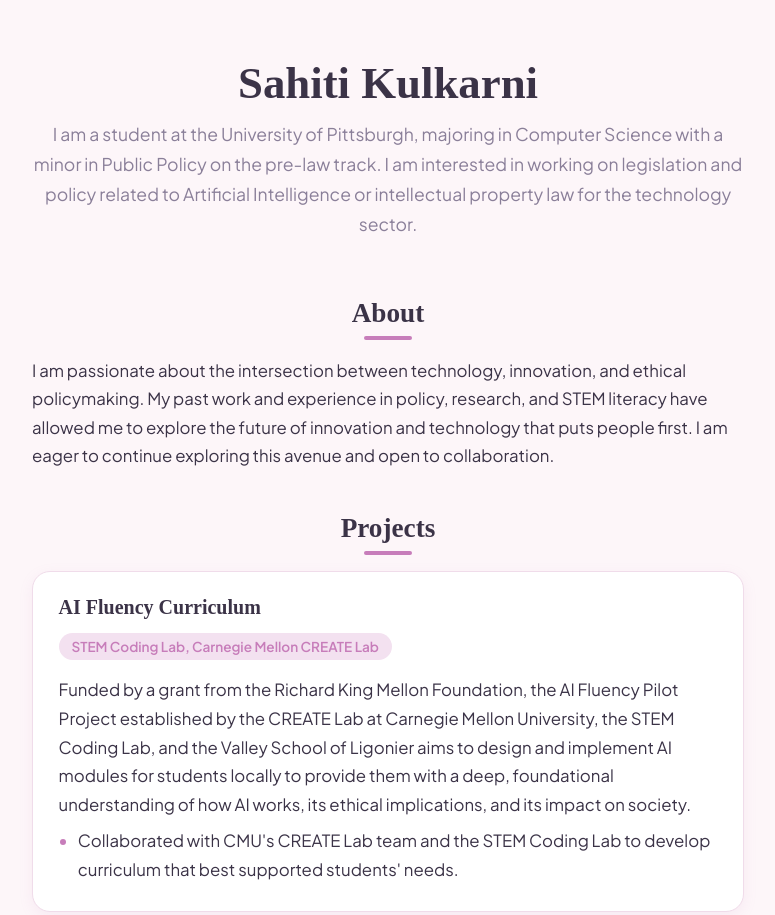
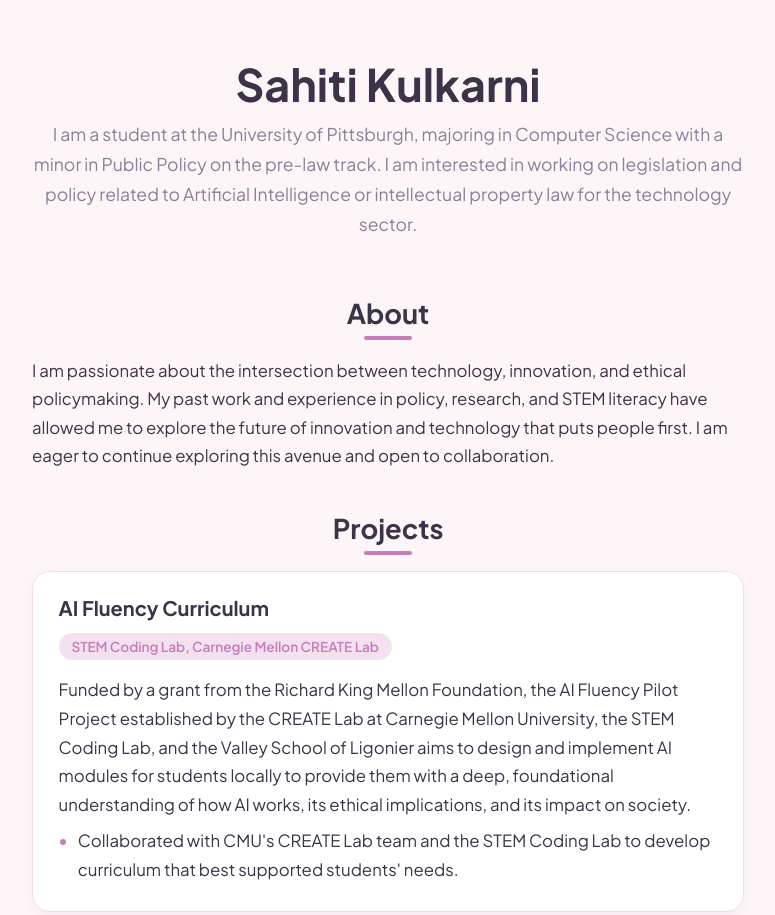
Before and after one commit to sahitikul/sahitikul.github.io, a plain HTML site: page index.html in a window 1280 px wide. Shown: the top 915 px of the page, without its empty margins (252-1027 px from the left). Drawn offline with Linux system fonts and the light colour scheme.

Commit message:
Update style.css

```diff
--- a/style.css
+++ b/style.css
@@ -27,8 +27,8 @@ header, main, footer {
 
 header { padding-top: 3.5rem; padding-bottom: 1rem; }
 
-h1, h2, h3 {
-  font-family: "Fraunces", serif;
+h1, h2, h3, h4 {
+  font-family: "Plus Jakarta Sans", sans-serif;
   line-height: 1.25;
 }
 
@@ -79,6 +79,11 @@ h2::after {
 }
 
 .card p { margin: 0.5rem 0; }
+
+.card h3.small-title {
+  font-size: 1rem;
+}
+
 
 .meta {
   display: inline-block;
```
